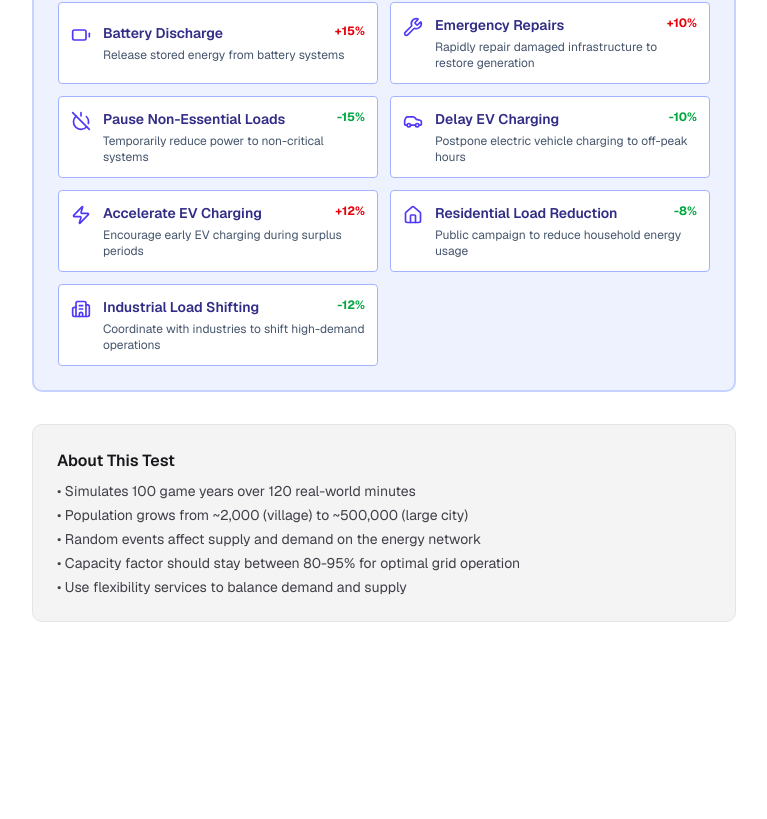
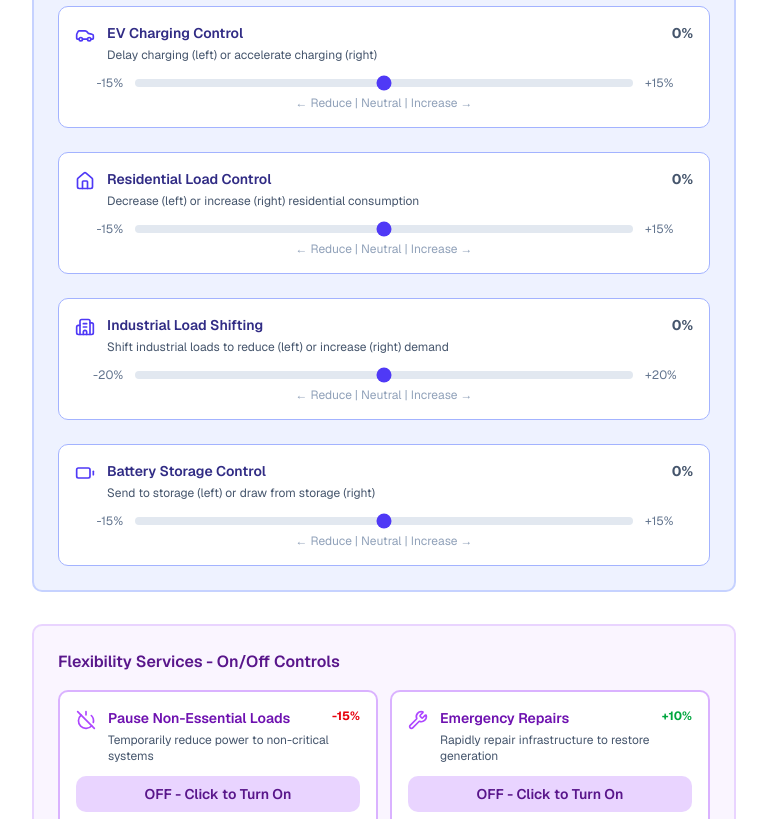
Before and after one commit to leomosley/ssen-game, a Next.js app: page /test-engine in a window 1280 px wide. Shown: the part 1356-2175 px from the top of the page, without its empty margins (256-1023 px from the left). Before the commit the page ends 2042 px from the top, so only its background shows below. Built offline with nearby package versions, Linux system fonts and the light colour scheme.

Commit message:
feat: improved controls

```diff
--- a/app/test-engine/page.tsx
+++ b/app/test-engine/page.tsx
@@ -1,10 +1,10 @@
 "use client";
 
 import { GameProvider, useGameContext } from "@/lib/context/game-context";
-import { ALL_TOOLS } from "@/lib/tools";
+import { SLIDER_TOOLS, TOGGLE_TOOLS } from "@/lib/tools";
 
 function TestEngineContent() {
-  const { gameState, tickInterval, toggle, reset, applyTool, isToolAvailable } =
+  const { gameState, tickInterval, toggle, reset, setToolValue, getToolValue } =
     useGameContext();
 
   return (
@@ -375,81 +375,139 @@ function TestEngineContent() {
           )}
         </div>
 
-        {/* Available Tools */}
+        {/* Flexibility Services - Sliders */}
         <div className="w-full bg-indigo-50 border-2 border-indigo-200 rounded-lg p-6">
-          <h3 className="font-semibold text-indigo-900 mb-3">
-            Flexibility Services
+          <h3 className="font-semibold text-indigo-900 mb-4">
+            Flexibility Services - Continuous Controls
+          </h3>
+          <div className="space-y-6">
+            {SLIDER_TOOLS.map((tool) => {
+              const Icon = tool.icon;
+              const value = gameState.toolStates[tool.id] ?? tool.defaultValue;
+              const percentage = (value * 100).toFixed(0);
+              const isNegative = value < 0;
+              const isPositive = value > 0;
+
+              return (
+                <div key={tool.id} className="bg-white rounded-lg p-4 border border-indigo-300">
+                  <div className="flex items-start gap-3 mb-3">
+                    <Icon className="w-5 h-5 mt-0.5 text-indigo-600" />
+                    <div className="flex-1">
+                      <div className="flex items-start justify-between">
+                        <p className="font-semibold text-sm text-indigo-900">
+                          {tool.name}
+                        </p>
+                        <span
+                          className={`text-sm font-bold ${
+                            isPositive
+                              ? "text-red-600"
+                              : isNegative
+                              ? "text-green-600"
+                              : "text-slate-600"
+                          }`}
+                        >
+                          {isPositive ? "+" : ""}
+                          {percentage}%
+                        </span>
+                      </div>
+                      <p className="text-xs text-slate-600 mt-1">
+                        {tool.description}
+                      </p>
+                    </div>
+                  </div>
+
+                  {/* Slider */}
+                  <div className="flex items-center gap-3">
+                    <span className="text-xs text-slate-500 w-12 text-right">
+                      {(tool.min * 100).toFixed(0)}%
+                    </span>
+                    <input
+                      type="range"
+                      min={tool.min}
+                      max={tool.max}
+                      step={tool.step}
+                      value={value}
+                      onChange={(e) => setToolValue(tool.id, parseFloat(e.target.value))}
+                      className="flex-1 h-2 bg-slate-200 rounded-lg appearance-none cursor-pointer accent-indigo-600"
+                    />
+                    <span className="text-xs text-slate-500 w-12">
+                      +{(tool.max * 100).toFixed(0)}%
+                    </span>
+                  </div>
+
+                  {/* Center marker */}
+                  <div className="flex items-center justify-center mt-1">
+                    <span className="text-xs text-slate-400">← Reduce | Neutral | Increase →</span>
+                  </div>
+                </div>
+              );
+            })}
+          </div>
+        </div>
+
+        {/* Flexibility Services - Toggles */}
+        <div className="w-full bg-purple-50 border-2 border-purple-200 rounded-lg p-6">
+          <h3 className="font-semibold text-purple-900 mb-4">
+            Flexibility Services - On/Off Controls
           </h3>
           <div className="grid grid-cols-1 md:grid-cols-2 gap-3">
-            {ALL_TOOLS.map((tool) => {
+            {TOGGLE_TOOLS.map((tool) => {
               const Icon = tool.icon;
-              const available = isToolAvailable(tool.id);
-              const activeTool = gameState.activeTools.find(
-                (t) => t.id === tool.id
-              );
+              const isOn = (gameState.toolStates[tool.id] ?? 0) === 1;
+              const effectPercentage = ((tool.multiplier - 1) * 100).toFixed(0);
+              const isIncrease = tool.multiplier > 1;
 
               return (
-                <button
+                <div
                   key={tool.id}
-                  onClick={() => applyTool(tool)}
-                  disabled={!available}
-                  className={`p-3 rounded border text-left transition-all ${
-                    !available
-                      ? "bg-gray-100 border-gray-300 cursor-not-allowed opacity-60"
-                      : "bg-white border-indigo-300 hover:bg-indigo-50 cursor-pointer"
+                  className={`p-4 rounded-lg border-2 transition-all ${
+                    isOn
+                      ? "bg-purple-100 border-purple-400"
+                      : "bg-white border-purple-300"
                   }`}
                 >
-                  <div className="flex items-start gap-3">
+                  <div className="flex items-start gap-3 mb-3">
                     <Icon
                       className={`w-5 h-5 mt-0.5 ${
-                        available ? "text-indigo-600" : "text-gray-400"
+                        isOn ? "text-purple-700" : "text-purple-500"
                       }`}
                     />
                     <div className="flex-1">
                       <div className="flex items-start justify-between">
                         <p
                           className={`font-semibold text-sm ${
-                            available ? "text-indigo-900" : "text-gray-600"
+                            isOn ? "text-purple-900" : "text-purple-800"
                           }`}
                         >
                           {tool.name}
                         </p>
                         <span
                           className={`text-xs font-bold ${
-                            tool.multiplier > 1
-                              ? "text-red-600"
-                              : "text-green-600"
+                            isIncrease ? "text-green-600" : "text-red-600"
                           }`}
                         >
-                          {tool.multiplier > 1 ? "+" : ""}
-                          {((tool.multiplier - 1) * 100).toFixed(0)}%
+                          {isIncrease ? "+" : ""}
+                          {effectPercentage}%
                         </span>
                       </div>
                       <p className="text-xs text-slate-600 mt-1">
                         {tool.description}
                       </p>
-                      {activeTool &&
-                        activeTool.endTime > gameState.currentTime && (
-                          <p className="text-xs text-indigo-600 mt-1 font-medium">
-                            Active -{" "}
-                            {(
-                              activeTool.endTime - gameState.currentTime
-                            ).toFixed(1)}
-                            y left
-                          </p>
-                        )}
-                      {activeTool && activeTool.isOnCooldown && (
-                        <p className="text-xs text-orange-600 mt-1">
-                          Cooldown -{" "}
-                          {(
-                            activeTool.cooldownEndTime - gameState.currentTime
-                          ).toFixed(1)}
-                          y
-                        </p>
-                      )}
                     </div>
                   </div>
-                </button>
+
+                  {/* Toggle Button */}
+                  <button
+                    onClick={() => setToolValue(tool.id, isOn ? 0 : 1)}
+                    className={`w-full py-2 px-4 rounded-lg font-semibold text-sm transition-all ${
+                      isOn
+                        ? "bg-purple-600 hover:bg-purple-700 text-white"
+                        : "bg-purple-200 hover:bg-purple-300 text-purple-900"
+                    }`}
+                  >
+                    {isOn ? "ON - Click to Turn Off" : "OFF - Click to Turn On"}
+                  </button>
+                </div>
               );
             })}
           </div>
@@ -459,7 +517,7 @@ function TestEngineContent() {
         <div className="w-full bg-zinc-100 rounded-lg p-6 border border-zinc-200">
           <h3 className="font-semibold text-zinc-900 mb-2">About This Test</h3>
           <ul className="text-sm text-zinc-700 space-y-1">
-            <li>• Simulates 100 game years over 120 real-world minutes</li>
+            <li>• Simulates 500 game years over 120 real-world minutes</li>
             <li>
               • Population grows from ~2,000 (village) to ~500,000 (large city)
             </li>
@@ -470,7 +528,8 @@ function TestEngineContent() {
               • Capacity factor should stay between 80-95% for optimal grid
               operation
             </li>
-            <li>• Use flexibility services to balance demand and supply</li>
+            <li>• Use sliders to continuously adjust demand/supply controls</li>
+            <li>• Use toggles to turn on/off emergency measures</li>
           </ul>
         </div>
       </main>
--- a/lib/engine.ts
+++ b/lib/engine.ts
@@ -1,5 +1,5 @@
 import { ActiveEvent, ALL_EVENTS, createActiveEvent } from './events';
-import { ActiveTool, Tool, createActiveTool } from './tools';
+import { Tool, ALL_TOOLS, calculateToolMultiplier, getDefaultToolStates } from './tools';
 
 export interface GameEngineConfig {
   initialPopulation?: number;
@@ -24,7 +24,7 @@ export interface GameState {
   populationMultiplier: number;
   isRunning: boolean;
   activeEvents: ActiveEvent[];
-  activeTools: ActiveTool[];
+  toolStates: Record<string, number>; // Current value/state of each tool
   totalDemand: number;
   totalSupply: number;
   capacityFactor: number; // demand / supply ratio (grid utilization)
@@ -106,7 +106,7 @@ export class GameEngine {
       populationMultiplier: 1,
       isRunning: false,
       activeEvents: [],
-      activeTools: [],
+      toolStates: getDefaultToolStates(),
       totalDemand: initialDemand,
       totalSupply: initialSupply,
       capacityFactor: initialDemand / initialSupply,
@@ -157,7 +157,7 @@ export class GameEngine {
       populationMultiplier: 1,
       isRunning: false,
       activeEvents: [],
-      activeTools: [],
+      toolStates: getDefaultToolStates(),
       totalDemand: initialDemand,
       totalSupply: initialSupply,
       capacityFactor: initialDemand / initialSupply,
@@ -217,9 +217,6 @@ export class GameEngine {
 
     // Event management - check for new events and remove expired ones
     this.updateEvents();
-
-    // Tool management - remove expired tools and update cooldowns
-    this.updateTools();
 
     // Calculate network demand and supply with event and tool multipliers
     this.calculateNetworkMetrics();
@@ -287,56 +284,23 @@ export class GameEngine {
   }
 
   /**
-   * Update active tools - remove expired ones and update cooldowns
+   * Set the value/state of a tool
+   * @param toolId - The ID of the tool to update
+   * @param value - For sliders: the value (-0.15 to 0.15), for toggles: 0 (off) or 1 (on)
    */
-  private updateTools(): void {
-    // Remove expired tools
-    this.state.activeTools = this.state.activeTools.filter(tool => {
-      if (tool.endTime > this.state.currentTime) {
-        return true;
-      }
-      // Tool expired, set to cooldown
-      tool.isOnCooldown = true;
-      return false;
-    });
-
-    // Update cooldown status
-    this.state.activeTools.forEach(tool => {
-      if (tool.isOnCooldown && this.state.currentTime >= tool.cooldownEndTime) {
-        tool.isOnCooldown = false;
-      }
-    });
-  }
-
-  /**
-   * Use a tool to manage network pressure
-   */
-  useTool(tool: Tool): boolean {
-    // Check if tool is already active or on cooldown
-    const existingTool = this.state.activeTools.find(t => t.id === tool.id);
-    if (existingTool && (existingTool.endTime > this.state.currentTime || existingTool.isOnCooldown)) {
-      return false; // Tool is active or on cooldown
-    }
-
-    // Create and add active tool
-    const activeTool = createActiveTool(tool, this.state.currentTime);
-    this.state.activeTools.push(activeTool);
+  setToolValue(toolId: string, value: number): void {
+    this.state.toolStates[toolId] = value;
 
     // Recalculate metrics immediately
     this.calculateNetworkMetrics();
     this.notifyListeners(this.onStateUpdate);
-
-    return true;
   }
 
   /**
-   * Check if a tool is available (not active and not on cooldown)
+   * Get the current value/state of a tool
    */
-  isToolAvailable(toolId: string): boolean {
-    const tool = this.state.activeTools.find(t => t.id === toolId);
-    if (!tool) return true; // Tool has never been used
-
-    return this.state.currentTime >= tool.cooldownEndTime;
+  getToolValue(toolId: string): number {
+    return this.state.toolStates[toolId] ?? 0;
   }
 
   /**
@@ -352,10 +316,14 @@ export class GameEngine {
       .filter(e => e.impact === 'demand')
       .reduce((acc, event) => acc * event.multiplier, 1);
 
-    // Apply demand tool multipliers (only active tools, not on cooldown)
-    const demandToolMultiplier = this.state.activeTools
-      .filter(t => t.impact === 'demand' && t.endTime > this.state.currentTime)
-      .reduce((acc, tool) => acc * tool.multiplier, 1);
+    // Apply demand tool multipliers
+    const demandToolMultiplier = ALL_TOOLS
+      .filter((tool: Tool) => tool.impact === 'demand')
+      .reduce((acc: number, tool: Tool) => {
+        const value = this.state.toolStates[tool.id] ?? 0;
+        const multiplier = calculateToolMultiplier(tool, value);
+        return acc * multiplier;
+      }, 1);
 
     this.state.totalDemand = baseDemand * demandEventMultiplier * demandToolMultiplier;
 
@@ -369,10 +337,14 @@ export class GameEngine {
       .filter(e => e.impact === 'supply')
       .reduce((acc, event) => acc * event.multiplier, 1);
 
-    // Apply supply tool multipliers (only active tools, not on cooldown)
-    const supplyToolMultiplier = this.state.activeTools
-      .filter(t => t.impact === 'supply' && t.endTime > this.state.currentTime)
-      .reduce((acc, tool) => acc * tool.multiplier, 1);
+    // Apply supply tool multipliers
+    const supplyToolMultiplier = ALL_TOOLS
+      .filter((tool: Tool) => tool.impact === 'supply')
+      .reduce((acc: number, tool: Tool) => {
+        const value = this.state.toolStates[tool.id] ?? 0;
+        const multiplier = calculateToolMultiplier(tool, value);
+        return acc * multiplier;
+      }, 1);
 
     this.state.totalSupply = baseSupply * supplyEventMultiplier * supplyToolMultiplier;
 
--- a/lib/hooks/use-game.ts
+++ b/lib/hooks/use-game.ts
@@ -1,6 +1,5 @@
 import { useEffect, useState, useRef, useCallback } from 'react';
 import { GameEngine, GameState, GameEngineConfig } from '../engine';
-import { Tool } from '../tools';
 
 export interface UseGameOptions extends GameEngineConfig {
   autoStart?: boolean;
@@ -13,8 +12,8 @@ export interface UseGameReturn {
   stop: () => void;
   reset: () => void;
   toggle: () => void;
-  applyTool: (tool: Tool) => boolean;
-  isToolAvailable: (toolId: string) => boolean;
+  setToolValue: (toolId: string, value: number) => void;
+  getToolValue: (toolId: string) => number;
 }
 
 export function useGame(options: UseGameOptions = {}): UseGameReturn {
@@ -29,7 +28,7 @@ export function useGame(options: UseGameOptions = {}): UseGameReturn {
     populationMultiplier: 1,
     isRunning: false,
     activeEvents: [],
-    activeTools: [],
+    toolStates: {},
     totalDemand: 0,
     totalSupply: 0,
     capacityFactor: 0,
@@ -89,18 +88,15 @@ export function useGame(options: UseGameOptions = {}): UseGameReturn {
     }
   }, [gameState.isRunning]);
 
-  const applyTool = useCallback((tool: Tool): boolean => {
-    if (engineRef.current) {
-      return engineRef.current.useTool(tool);
-    }
-    return false;
+  const setToolValue = useCallback((toolId: string, value: number): void => {
+    engineRef.current?.setToolValue(toolId, value);
   }, []);
 
-  const isToolAvailable = useCallback((toolId: string): boolean => {
+  const getToolValue = useCallback((toolId: string): number => {
     if (engineRef.current) {
-      return engineRef.current.isToolAvailable(toolId);
+      return engineRef.current.getToolValue(toolId);
     }
-    return true;
+    return 0;
   }, []);
 
   return {
@@ -110,7 +106,7 @@ export function useGame(options: UseGameOptions = {}): UseGameReturn {
     stop,
     reset,
     toggle,
-    applyTool,
-    isToolAvailable,
+    setToolValue,
+    getToolValue,
   };
 }
--- a/lib/tools.ts
+++ b/lib/tools.ts
@@ -2,138 +2,172 @@ import {
   Battery,
   PowerOff,
   Car,
-  Zap,
   Wrench,
   Home,
   Building2,
 } from 'lucide-react';
 
 export type ToolImpact = 'supply' | 'demand';
-export type ToolType = 'instant' | 'duration';
+export type ToolType = 'slider' | 'toggle';
 
-export interface Tool {
+/**
+ * Base tool interface
+ */
+export interface BaseTool {
   id: string;
   name: string;
   description: string;
   impact: ToolImpact;
   type: ToolType;
-  multiplier: number; // Effect strength
-  duration?: number; // Duration in game years (for duration tools)
-  cooldown: number; // Cooldown in game years
-  cost?: number; // Optional cost (for future use)
   icon: React.ElementType;
 }
 
-export interface ActiveTool extends Tool {
-  startTime: number;
-  endTime: number;
-  isOnCooldown: boolean;
-  cooldownEndTime: number;
+/**
+ * Slider tool - continuous value control
+ * Value represents the adjustment as a decimal (e.g., -0.15 = -15%, 0.10 = +10%)
+ */
+export interface SliderTool extends BaseTool {
+  type: 'slider';
+  min: number; // Minimum value (e.g., -0.15)
+  max: number; // Maximum value (e.g., 0.15)
+  step: number; // Step size (e.g., 0.01 for 1%)
+  defaultValue: number; // Default/neutral value (usually 0)
 }
 
-// Supply Tools - increase energy supply
-export const SUPPLY_TOOLS: Tool[] = [
+/**
+ * Toggle tool - on/off switch
+ * When ON, applies the multiplier effect
+ */
+export interface ToggleTool extends BaseTool {
+  type: 'toggle';
+  multiplier: number; // Multiplier when toggle is ON (e.g., 0.85 = -15%, 1.10 = +10%)
+}
+
+export type Tool = SliderTool | ToggleTool;
+
+/**
+ * Tool state - tracks current value/state of each tool
+ */
+export interface ToolState {
+  id: string;
+  value: number; // For slider: current value, for toggle: 0 (off) or 1 (on)
+}
+
+// Slider Tools
+export const SLIDER_TOOLS: SliderTool[] = [
   {
-    id: 'battery-discharge',
-    name: 'Battery Discharge',
-    description: 'Release stored energy from battery systems',
-    impact: 'supply',
-    type: 'duration',
-    multiplier: 1.15, // +15% supply
-    duration: 0.08, // ~1 month
-    cooldown: 0.25, // 3 months cooldown
-    icon: Battery,
+    id: 'ev-charging',
+    name: 'EV Charging Control',
+    description: 'Delay charging (left) or accelerate charging (right)',
+    impact: 'demand',
+    type: 'slider',
+    min: -0.15, // -15% demand (delay charging)
+    max: 0.15, // +15% demand (accelerate charging)
+    step: 0.01,
+    defaultValue: 0,
+    icon: Car,
   },
   {
-    id: 'fix-infrastructure',
-    name: 'Emergency Repairs',
-    description: 'Rapidly repair damaged infrastructure to restore generation',
+    id: 'residential-load',
+    name: 'Residential Load Control',
+    description: 'Decrease (left) or increase (right) residential consumption',
+    impact: 'demand',
+    type: 'slider',
+    min: -0.15, // -15% demand
+    max: 0.15, // +15% demand
+    step: 0.01,
+    defaultValue: 0,
+    icon: Home,
+  },
+  {
+    id: 'industrial-load',
+    name: 'Industrial Load Shifting',
+    description: 'Shift industrial loads to reduce (left) or increase (right) demand',
+    impact: 'demand',
+    type: 'slider',
+    min: -0.20, // -20% demand
+    max: 0.20, // +20% demand
+    step: 0.01,
+    defaultValue: 0,
+    icon: Building2,
+  },
+  {
+    id: 'battery-storage',
+    name: 'Battery Storage Control',
+    description: 'Send to storage (left) or draw from storage (right)',
     impact: 'supply',
-    type: 'instant',
-    multiplier: 1.1, // +10% supply
-    cooldown: 0.5, // 6 months cooldown
-    icon: Wrench,
+    type: 'slider',
+    min: -0.15, // -15% supply (sending to storage)
+    max: 0.15, // +15% supply (drawing from storage)
+    step: 0.01,
+    defaultValue: 0,
+    icon: Battery,
   },
 ];
 
-// Demand Tools - reduce energy demand
-export const DEMAND_TOOLS: Tool[] = [
+// Toggle Tools
+export const TOGGLE_TOOLS: ToggleTool[] = [
   {
     id: 'pause-non-essential',
     name: 'Pause Non-Essential Loads',
     description: 'Temporarily reduce power to non-critical systems',
     impact: 'demand',
-    type: 'duration',
-    multiplier: 0.85, // -15% demand
-    duration: 0.05, // ~2 weeks
-    cooldown: 0.17, // ~2 months cooldown
+    type: 'toggle',
+    multiplier: 0.85, // -15% demand when ON
     icon: PowerOff,
   },
   {
-    id: 'delay-ev-charging',
-    name: 'Delay EV Charging',
-    description: 'Postpone electric vehicle charging to off-peak hours',
-    impact: 'demand',
-    type: 'duration',
-    multiplier: 0.9, // -10% demand
-    duration: 0.08, // ~1 month
-    cooldown: 0.25, // 3 months cooldown
-    icon: Car,
-  },
-  {
-    id: 'accelerate-ev-charging',
-    name: 'Accelerate EV Charging',
-    description: 'Encourage early EV charging during surplus periods',
-    impact: 'demand',
-    type: 'duration',
-    multiplier: 1.12, // +12% demand (to use excess supply)
-    duration: 0.05, // ~2 weeks
-    cooldown: 0.17, // ~2 months cooldown
-    icon: Zap,
-  },
-  {
-    id: 'residential-reduction',
-    name: 'Residential Load Reduction',
-    description: 'Public campaign to reduce household energy usage',
-    impact: 'demand',
-    type: 'duration',
-    multiplier: 0.92, // -8% demand
-    duration: 0.17, // ~2 months
-    cooldown: 0.5, // 6 months cooldown
-    icon: Home,
-  },
-  {
-    id: 'industrial-shift',
-    name: 'Industrial Load Shifting',
-    description: 'Coordinate with industries to shift high-demand operations',
-    impact: 'demand',
-    type: 'duration',
-    multiplier: 0.88, // -12% demand
-    duration: 0.08, // ~1 month
-    cooldown: 0.33, // ~4 months cooldown
-    icon: Building2,
+    id: 'emergency-repairs',
+    name: 'Emergency Repairs',
+    description: 'Rapidly repair infrastructure to restore generation',
+    impact: 'supply',
+    type: 'toggle',
+    multiplier: 1.10, // +10% supply when ON
+    icon: Wrench,
   },
 ];
 
 // Combined tool pool
-export const ALL_TOOLS: Tool[] = [...SUPPLY_TOOLS, ...DEMAND_TOOLS];
+export const ALL_TOOLS: Tool[] = [...SLIDER_TOOLS, ...TOGGLE_TOOLS];
 
 // Helper function to get tool by ID
 export function getToolById(id: string): Tool | undefined {
-  return ALL_TOOLS.find(tool => tool.id === id);
+  return ALL_TOOLS.find((tool) => tool.id === id);
 }
 
-// Helper function to create an active tool
-export function createActiveTool(tool: Tool, currentTime: number): ActiveTool {
-  const endTime = tool.type === 'duration' && tool.duration
-    ? currentTime + tool.duration
-    : currentTime;
+/**
+ * Calculate the multiplier effect for a given tool and value
+ * @param tool - The tool definition
+ * @param value - The current value (for slider) or state (for toggle: 0/1)
+ * @returns The multiplier to apply (e.g., 0.9 = -10%, 1.1 = +10%)
+ */
+export function calculateToolMultiplier(tool: Tool, value: number): number {
+  if (tool.type === 'slider') {
+    // For sliders, value is the direct adjustment (e.g., -0.10 = -10%)
+    // Convert to multiplier: value of -0.10 becomes multiplier of 0.90
+    return 1 + value;
+  } else {
+    // For toggles, value is 0 (off) or 1 (on)
+    if (value === 0) {
+      return 1; // No effect when off
+    }
+    return tool.multiplier; // Apply multiplier when on
+  }
+}
 
-  return {
-    ...tool,
-    startTime: currentTime,
-    endTime,
-    isOnCooldown: false,
-    cooldownEndTime: currentTime + tool.cooldown,
-  };
+/**
+ * Get default tool states (all tools at neutral/off position)
+ */
+export function getDefaultToolStates(): Record<string, number> {
+  const states: Record<string, number> = {};
+
+  ALL_TOOLS.forEach((tool) => {
+    if (tool.type === 'slider') {
+      states[tool.id] = tool.defaultValue;
+    } else {
+      states[tool.id] = 0; // Toggle off by default
+    }
+  });
+
+  return states;
 }
```
